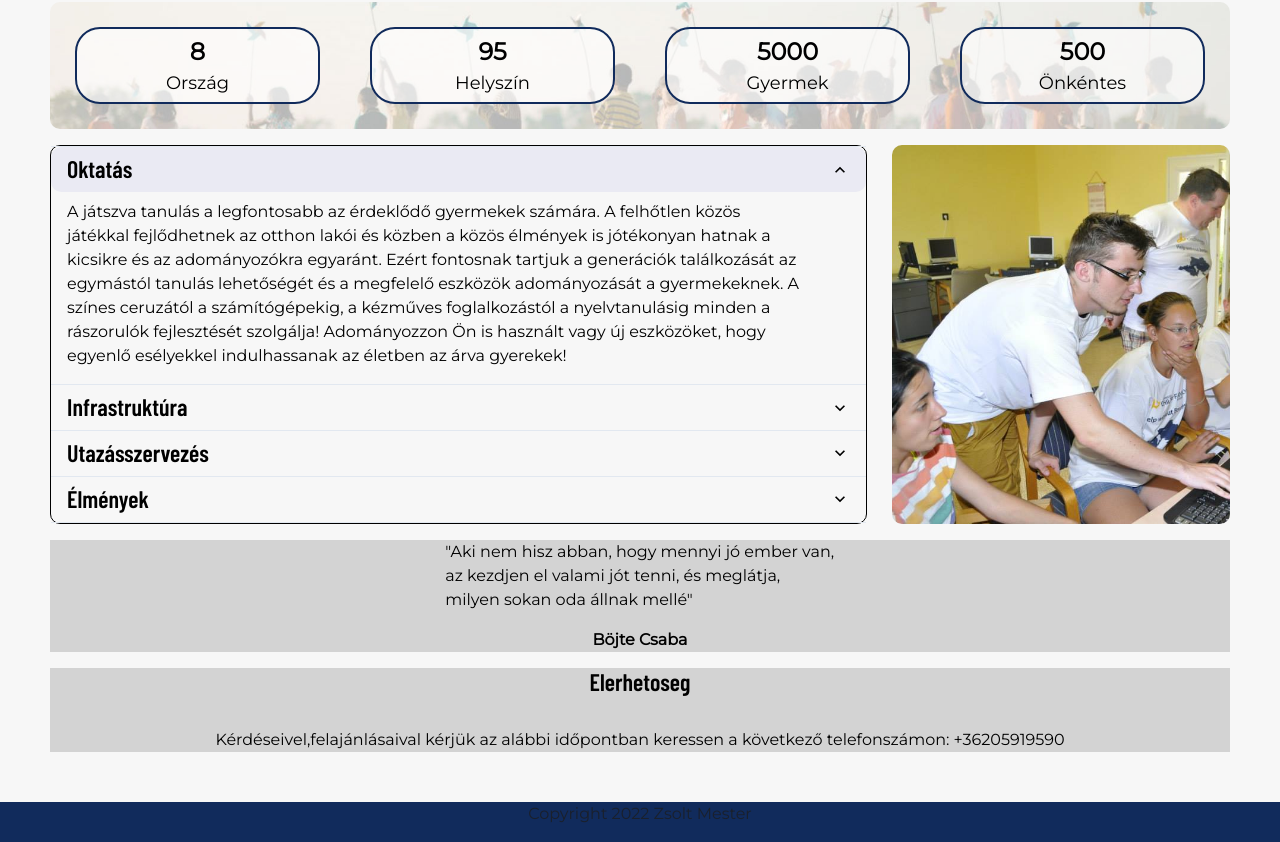
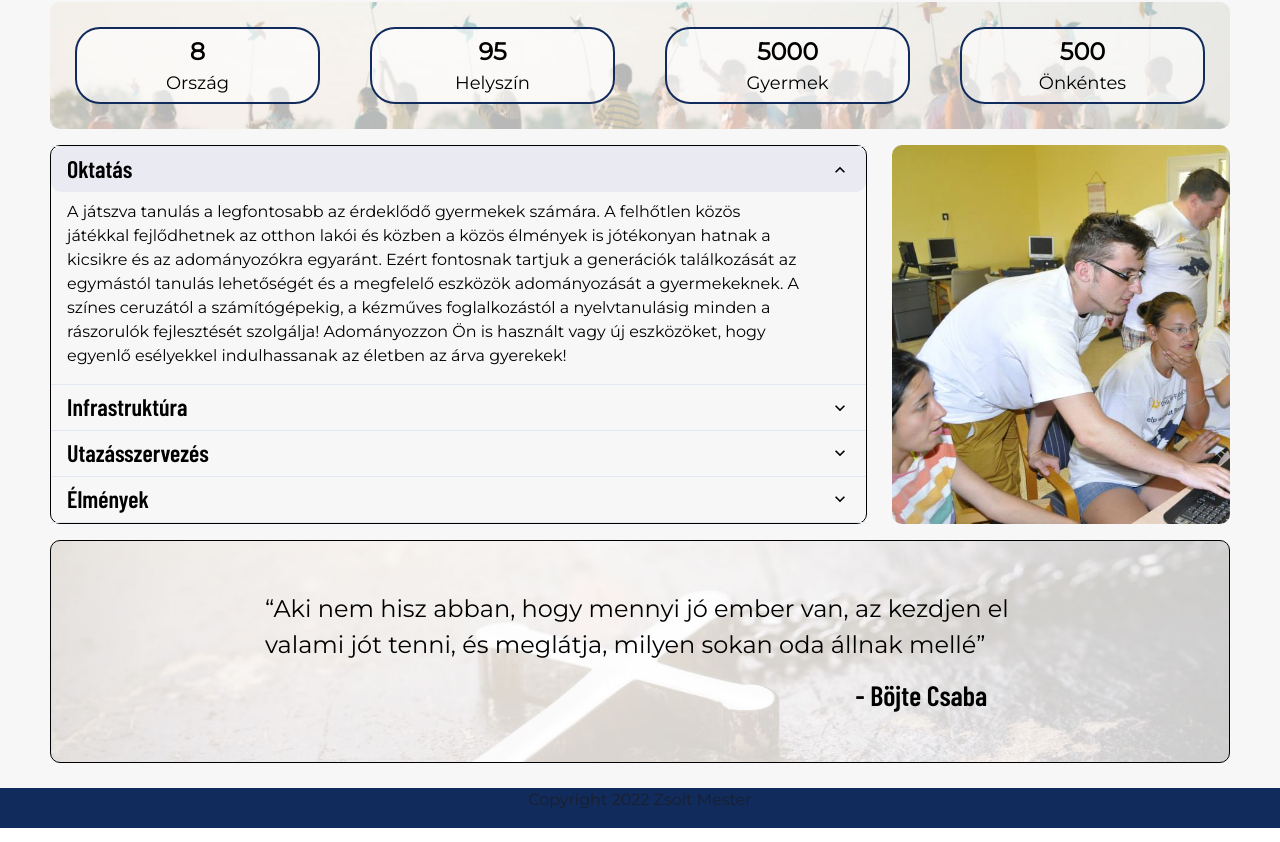
Before and after one commit to grenzenlose-kinderhilfe/grenzenlose-kinderhilfe-ui, a React (Create React App) app: page /#/ in a window 1280 px wide. Shown: the part 1605-2447 px from the top of the page. Built offline with nearby package versions, Linux system fonts and the light colour scheme.

Commit message:
added quote section fixed state update issue in mission items styling fixes

```diff
--- a/src/pages/Home/components/Contact.jsx
+++ /dev/null
@@ -1,26 +0,0 @@
-import { Flex, Grid, GridItem, Heading, Text } from "@chakra-ui/react";
-import React from "react";
-
-const Contact = () => (
-  <Grid templateColumns="1fr">
-    <GridItem align="center">
-      <Flex
-        width="100%"
-        height="100%"
-        flexDirection="column"
-        alignContent="center"
-        justifyContent="center"
-      >
-        <Heading pb="32px" as="h1" fontSize="24px">
-          Elerhetoseg
-        </Heading>
-        <Text>
-          Kérdéseivel,felajánlásaival kérjük az alábbi időpontban keressen a
-          következő telefonszámon: +36205919590
-        </Text>
-      </Flex>
-    </GridItem>
-  </Grid>
-);
-
-export default Contact;
--- a/src/pages/Home/components/Metrics.jsx
+++ b/src/pages/Home/components/Metrics.jsx
@@ -1,7 +1,7 @@
 import { Grid, GridItem, Stat, StatLabel, StatNumber } from "@chakra-ui/react";
 import React from "react";
 
-import backgroundImage from "../../../assets/img/background/children-field.jpg";
+import backgroundImage from "../../../assets/img/background/background-field.jpg";
 
 const data = [
   {
--- a/src/pages/Home/components/Quote.jsx
+++ b/src/pages/Home/components/Quote.jsx
@@ -1,16 +1,29 @@
-import { Flex, Text } from "@chakra-ui/react";
+import { Flex, Heading, Text } from "@chakra-ui/react";
 import React from "react";
 
+import backgroundImage from "../../../assets/img/background/background-cross.jpg";
+
 const Quote = () => (
-  <Flex flexDirection="column" align="center" justify="center" gap={4}>
-    <Flex maxWidth="33%">
-      <Text>
-        {'"'}Aki nem hisz abban, hogy mennyi jó ember van, az kezdjen el valami
-        jót tenni, és meglátja, milyen sokan oda állnak mellé{'"'}
+  <Flex
+    borderRadius={{ base: 0, lg: "10px" }}
+    backgroundImage={`url(${backgroundImage})`}
+    backgroundSize="cover"
+    backgroundColor="lightgrey"
+    border="1px solid black"
+    flexDirection="column"
+    justify="center"
+    align="center"
+    p="50px"
+    gap={4}
+  >
+    <Flex justifyContent="center" maxWidth={{ base: "100%", lg: "750px" }}>
+      <Text fontSize="24px">
+        {"“"}Aki nem hisz abban, hogy mennyi jó ember van, az kezdjen el valami
+        jót tenni, és meglátja, milyen sokan oda állnak mellé{"”"}
       </Text>
     </Flex>
-    <Flex justifyContent="flex-end" alignItems="flex-end">
-      <Text fontWeight={700}>Böjte Csaba</Text>
+    <Flex minWidth={{ base: "30%", "2xl": "40%" }} ml={{ base: 0, md: "auto" }}>
+      <Heading fontSize="28px">- Böjte Csaba</Heading>
     </Flex>
   </Flex>
 );
--- a/src/pages/Home/index.jsx
+++ b/src/pages/Home/index.jsx
@@ -1,7 +1,6 @@
 import { Grid, GridItem } from "@chakra-ui/react";
 import React from "react";
 
-import Contact from "./components/Contact";
 import Metrics from "./components/Metrics";
 import Mission from "./components/Mission";
 import Quote from "./components/Quote";
@@ -15,9 +14,9 @@ const Home = () => {
   return (
     <Grid
       gap={4}
-      margin={{ base: 0, lg: "25px", xl: "50px" }}
       color="black"
-      templateAreas={`"slideshow" "videoGroup" "metrics" "mission" "quote" "contact"`}
+      margin={{ base: 0, lg: "25px", xl: "50px 50px 25px" }}
+      templateAreas={`"slideshow" "videoGroup" "metrics" "mission" "quote"`}
     >
       <GridItem area="slideshow" overflow="hidden">
         <SlideShow slides={slides} />
@@ -31,11 +30,8 @@ const Home = () => {
       <GridItem area="mission">
         <Mission />
       </GridItem>
-      <GridItem area="quote" backgroundColor="lightgrey">
+      <GridItem area="quote">
         <Quote />
-      </GridItem>
-      <GridItem area="contact" backgroundColor="lightgrey">
-        <Contact />
       </GridItem>
     </Grid>
   );
```
Also changed, not shown: src/pages/Home/components/Mission.jsx (+77 -82 lines), src/assets/img/background/background-cross.jpg (added), src/assets/img/background/background-field.jpg (renamed from src/assets/img/background/children-field.jpg).
